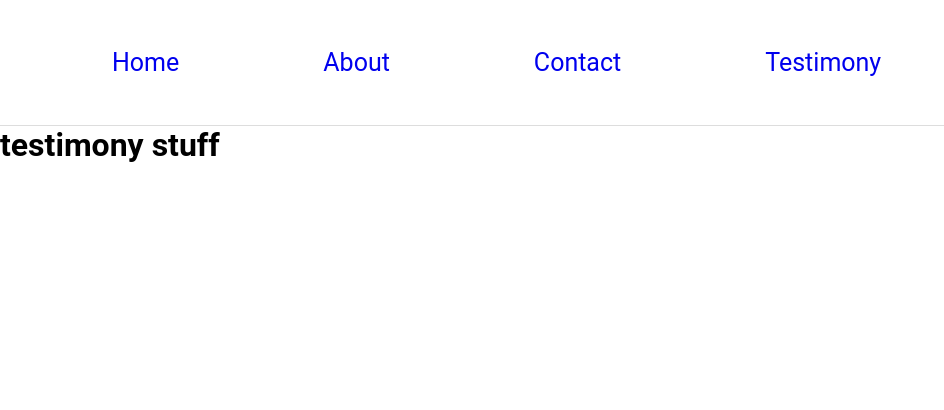
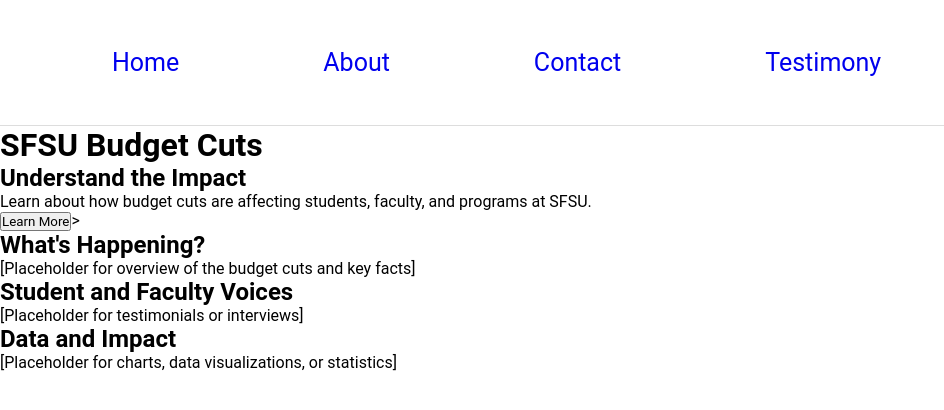
Before and after one commit to charlottenovoa/project3site, a plain HTML site: page testimony/testimony.html in a window 1280 px wide. Shown: the whole page, without its empty margins (0-944 px from the left). Drawn offline with Linux system fonts and the light colour scheme.

Commit message:
Update testimony.html

```diff
--- a/testimony/testimony.html
+++ b/testimony/testimony.html
@@ -7,13 +7,54 @@
     </head>
     <body>
 
-        <header>
+        <div class="header">
             <nav class="navbar">
-                <a href="../index.html">Home</a>
-                <a href="../about/about.html">About</a>
-                <a href="../contacts/contacts.html">Contact</a>
-                <a href="../testimony/testimony.html">Testimony</a>
+                <a href="../index.html">                        Home</a>
+                <a href="../about/about.html">                  About</a>
+                <a href="../contacts/contacts.html">            Contact</a>
+                <a href="../testimony/testimony.html">          Testimony</a>
             </nav>
+        </div>
+            <h1>SFSU Budget Cuts</h1>
 
-            <h1> testimony stuff </h1>
-            </header>
+<!-- Hero Section -->
+
+
+    <div class="hero"><!--Big banner type image here-->
+<!--Example: Center text, add background image/color, padding */-->
+        <h2>Understand the Impact</h2>
+            <p>Learn about how budget cuts are affecting students,
+            faculty, and programs at SFSU.
+            </p>
+        <button>Learn More</button><!--could link to about page or different article or can remove button completely-->>
+    </div>
+
+<!-- Main Content Area -->
+        <div class="main-content">
+
+<!-- Overview Section -->
+            <div class="overview">
+                <h2>What's Happening?</h2>
+                <p>[Placeholder for overview of the budget cuts and key facts]</p>
+            </div>
+
+<!-- Student Stories Section -->
+            <div class="student-stories">
+<!--Add background, border, or layout for testimonials-->
+                <h2>Student and Faculty Voices</h2>
+                <p>[Placeholder for testimonials or interviews]</p>
+            </div>
+
+
+<!-- Data Section -->
+            <div class="data-section">
+                <h2>Data and Impact</h2>
+                <p>[Placeholder for charts, data visualizations, or statistics]</p>
+                <!--Would reccomend an image with text wrap on it that displays information or data-->
+            </div>
+
+        </div>
+
+
+    </body>
+</html>
```
